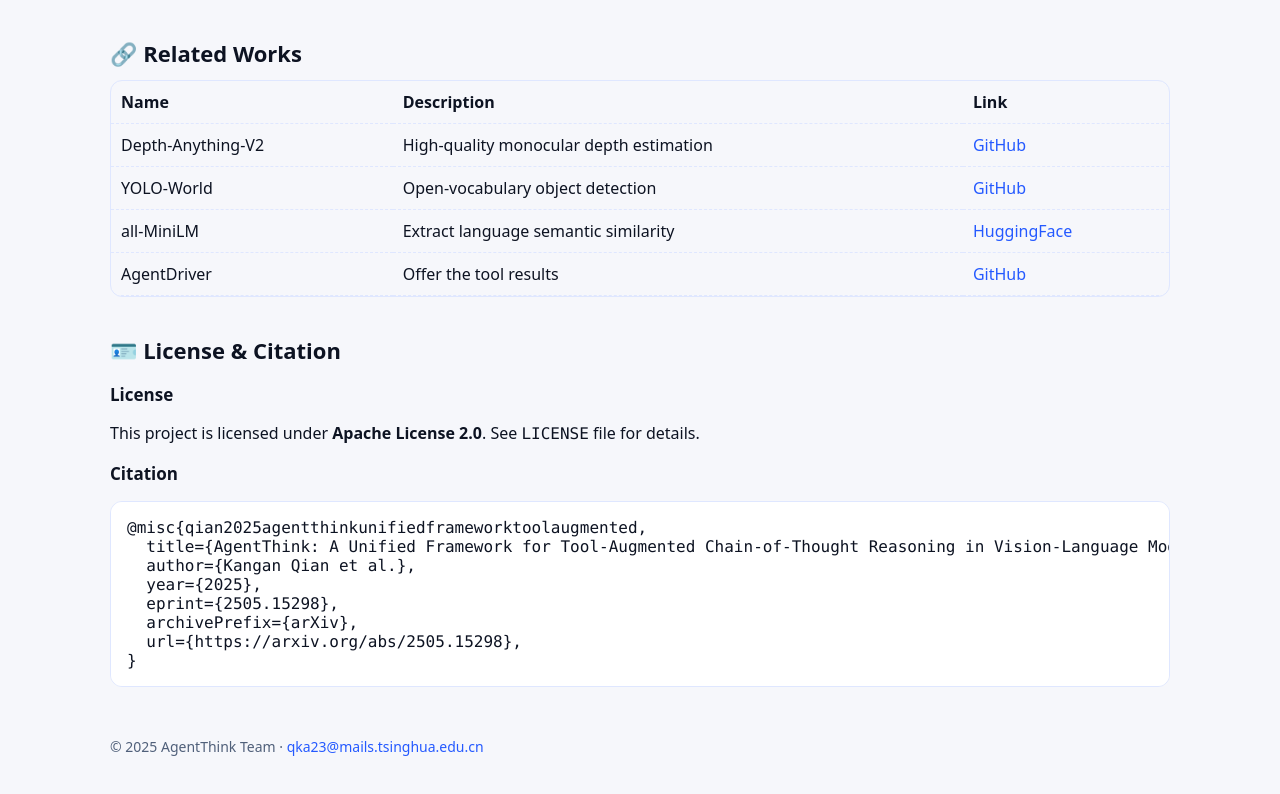
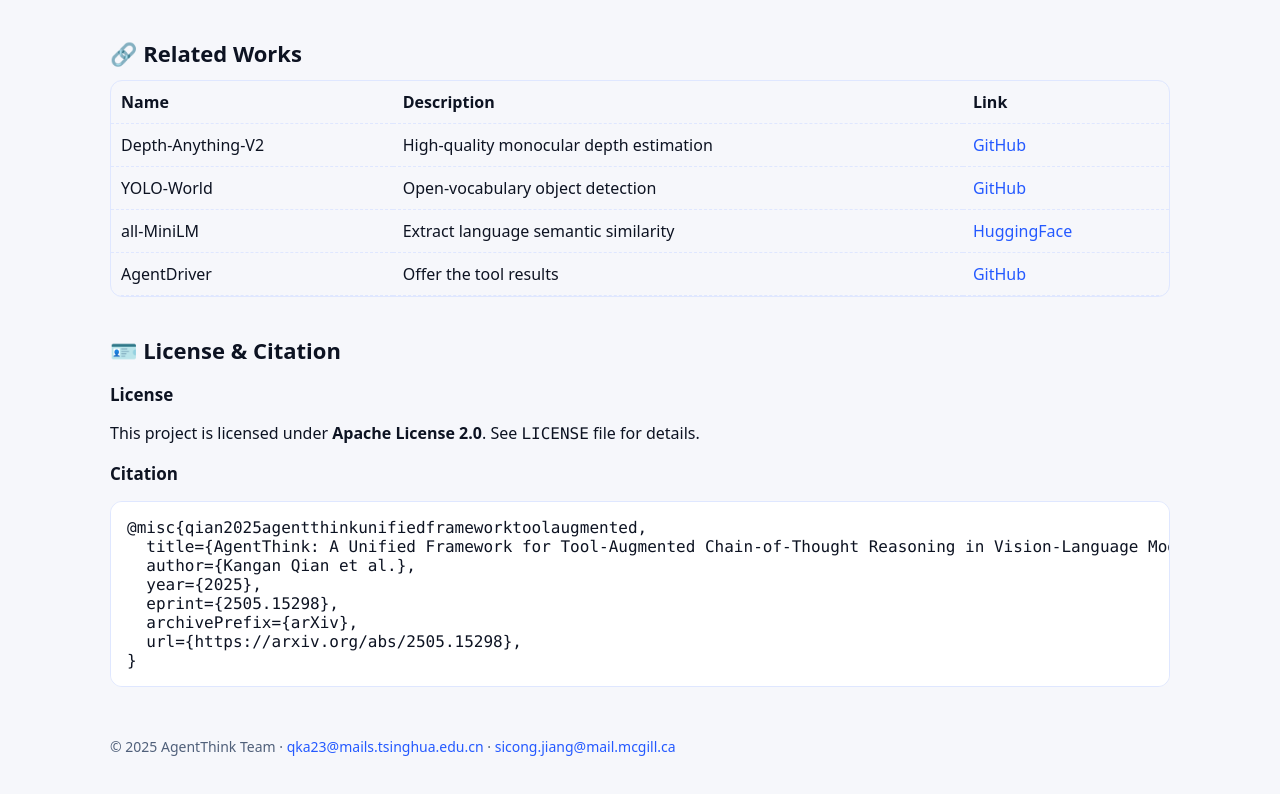
Before and after one commit to curryqka/AgentThink.github.io, a plain HTML site: page index.html in a window 1280 px wide. Shown: the part 7232-8026 px from the top of the page. Drawn offline with Linux system fonts and the light colour scheme.

Commit message:
Update index.html

```diff
--- a/index.html
+++ b/index.html
@@ -462,10 +462,13 @@ python Inference/inference_demo_drivelmm.py</code></pre>
 }</code></pre>
     </section>
 
-    <footer class="footer">
-      <p>© <span id="year"></span> AgentThink Team · <a href="mailto:qka23@mails.tsinghua.edu.cn">qka23@mails.tsinghua.edu.cn</a></p>
-    </footer>
-  </main>
+<footer class="footer">
+<p>© <span id="year"></span> AgentThink Team ·
+<a href="mailto:qka23@mails.tsinghua.edu.cn">qka23@mails.tsinghua.edu.cn</a> ·
+<a href="mailto:sicong.jiang@mail.mcgill.ca">sicong.jiang@mail.mcgill.ca</a>
+</p>
+</footer>
+</main>
 
   <button class="top-btn" onclick="window.scrollTo({top:0, behavior:'smooth'})" aria-label="Back to top">↑</button>
 
```
